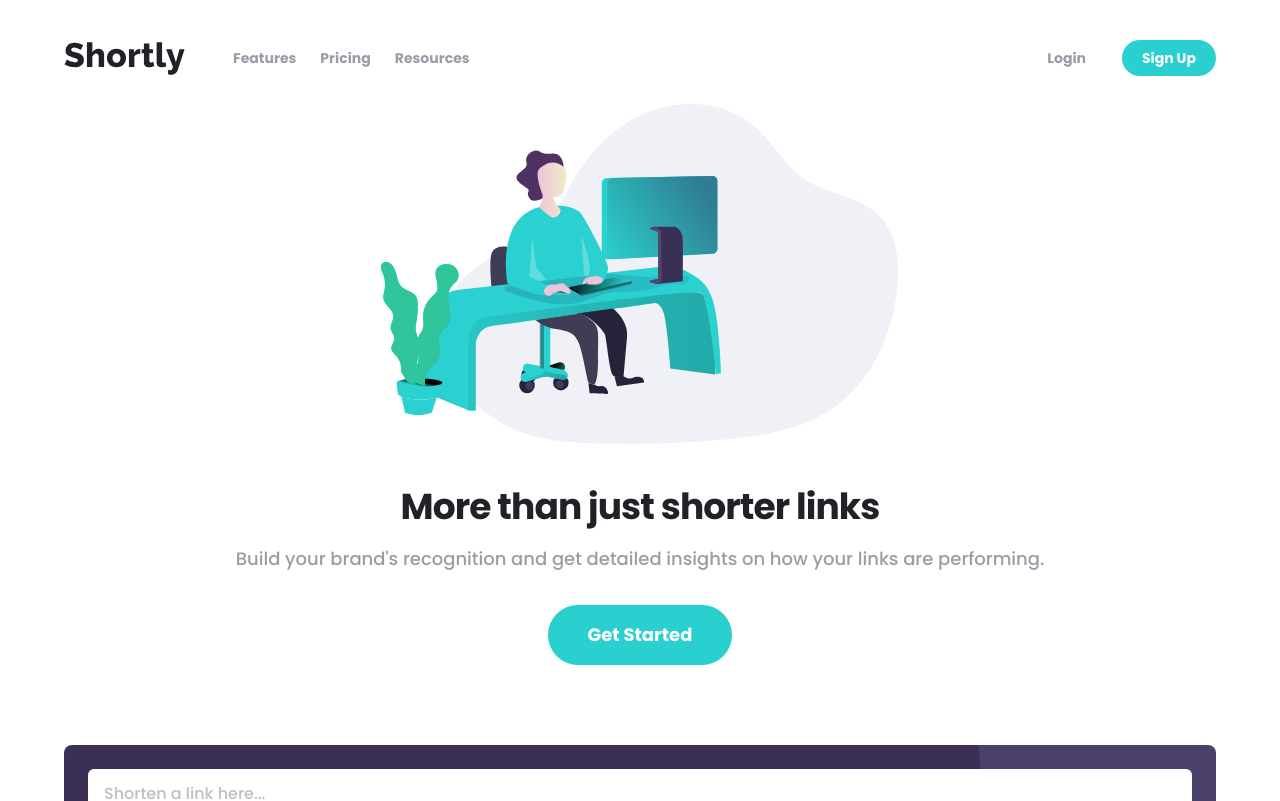
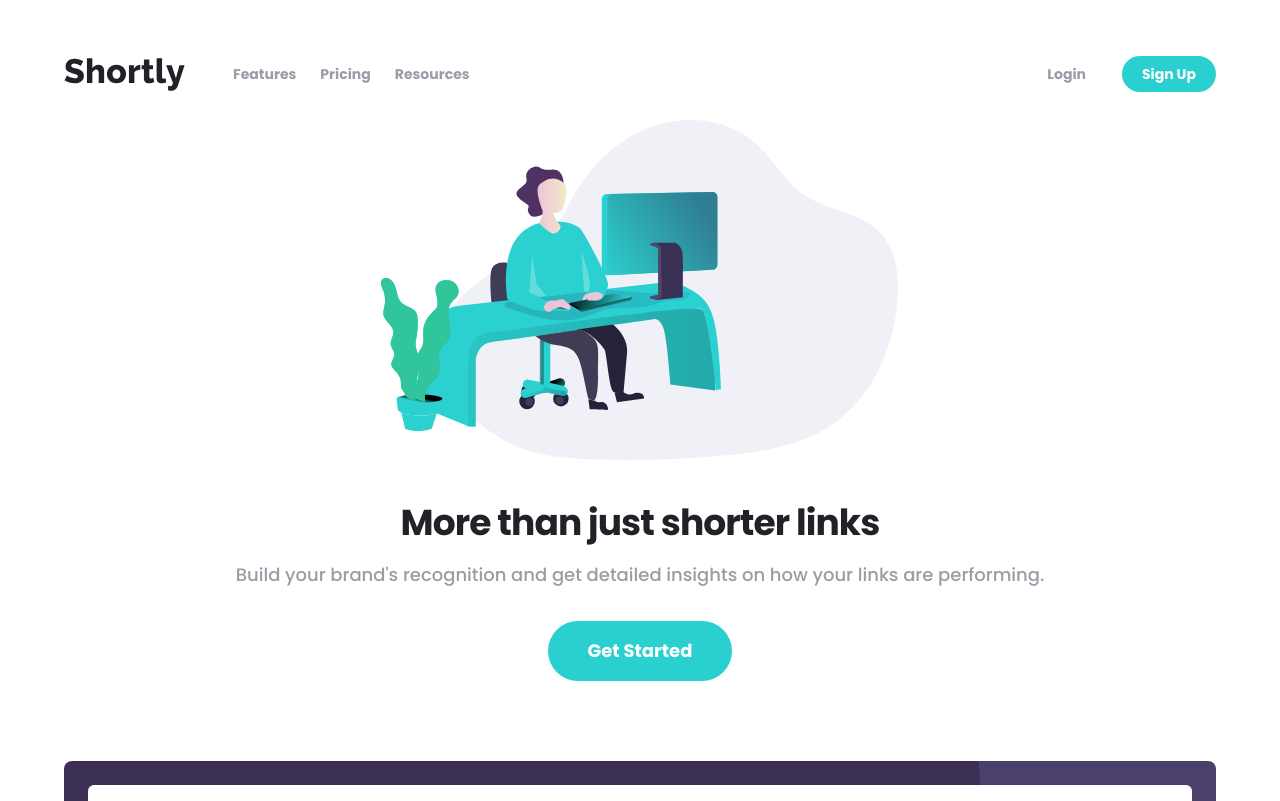
Before and after one commit to danaYatsuta/frontend-mentor-url-shortening-api, a Vue app: page / in a window 1280 px wide. Shown: the top 801 px of the page. Built offline with nearby package versions, Linux system fonts and the light colour scheme.

Commit message:
Increase header padding on desktop

```diff
--- a/src/components/TheHeader.vue
+++ b/src/components/TheHeader.vue
@@ -15,7 +15,7 @@ export default {
 </script>
 
 <template>
-  <header class="mx-6 pb-7 pt-10">
+  <header class="mx-6 pb-7 pt-10 md:pt-14">
     <nav class="mx-auto flex w-full max-w-6xl items-center justify-between">
       <div class="flex gap-12">
         <a href="#"><ShortlyLogo class="fill-very-dark-violet" /></a>
```
